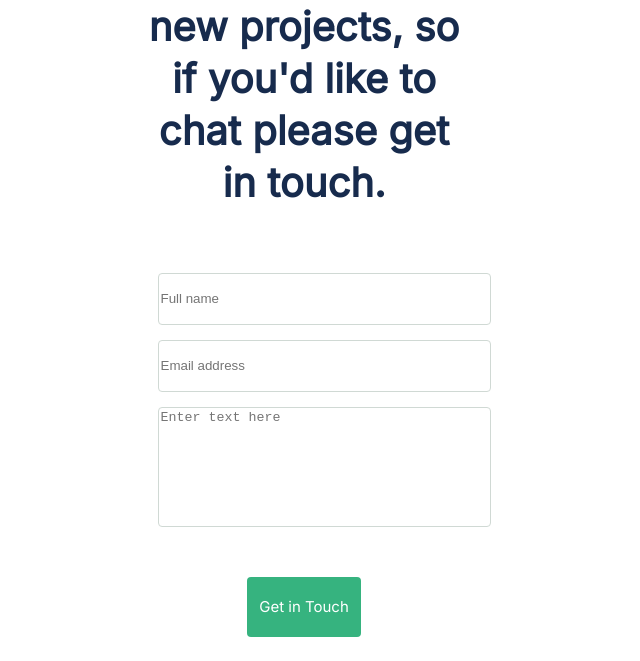
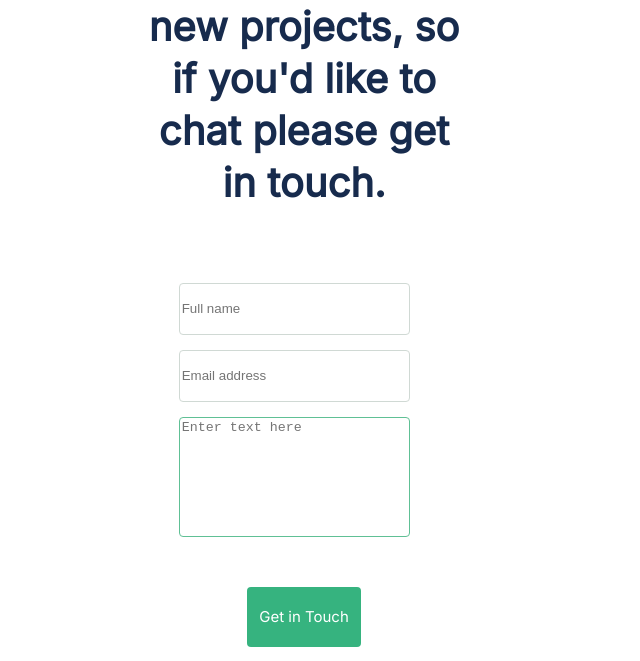
Before and after one commit to keebot-png/personal_portfolio, a website: page index.html in a window 1280 px wide. Shown: the part 6573-7234 px from the top of the page, without its empty margins (319-959 px from the left). Drawn offline with Linux system fonts and the light colour scheme.

Commit message:
ReadMe file update, html corrections and add new form link

```diff
--- a/index.html
+++ b/index.html
@@ -293,16 +293,16 @@
                     in touch.
                 </h2>
             </div>
-            <form action="https://formspree.io/f/xnqrnjgr" class="contact-details" method="post">
+            <form action="https://formspree.io/f/mlevdvkp" class="contact-details" method="post">
                 <ul class="contact-text">
                     <li>
-                        <input type="text" class="contact-10" maxlength="30" placeholder="Full name" required>
+                        <input type="text" name="text" class="contact-10" maxlength="30" placeholder="Full name" required>
                     </li>
                     <li>
-                        <input type="email" class="contact-20" placeholder="Email address" required>
+                        <input type="email" name="email" class="contact-20" placeholder="Email address" required>
                     </li>
                     <li>
-                        <textarea class="contact-30" maxlength="500" placeholder="Enter text here" required></textarea>
+                        <textarea class="contact-30" name="text" maxlength="500" placeholder="Enter text here" required></textarea>
                     </li>
                 </ul>
                 <div class="contact-button-1">
--- a/style.css
+++ b/style.css
@@ -358,11 +358,12 @@ span {
   margin-right: 15px;
 }
 
-.contact-form {
+.contact-footer {
   display: flex;
   flex-direction: column;
   justify-content: center;
-  flex: 1fr 1fr 330px;
+  /* flex: 1fr 1fr 330px; */
+  /* max-width: 300px; */
 }
 
 .contact-head {
@@ -380,6 +381,7 @@ span {
   line-height: 52px;
   text-align: center;
   color: #172b4d;
+  flex-wrap: wrap;
 }
 
 .contact-details {
@@ -387,7 +389,7 @@ span {
   flex-direction: column;
   align-content: center;
   gap: 30px;
-  flex-basis: 327px;
+  min-width: 220px;
   height: 330px;
   margin-top: 15px;
 }
@@ -402,28 +404,28 @@ span {
 
 .contact-10 {
   height: 48px;
-  width: 327px;
+  width: 225px;
   border-radius: 4px;
   border: 1px solid #d0d9d4;
 }
 
 .contact-20 {
   height: 48px;
-  width: 327px;
+  width: 225px;
   border-radius: 4px;
   border: 1px solid #d0d9d4;
 }
 
 .contact-30 {
   height: 114px;
-  width: 327px;
+  width: 225px;
   left: 0;
   right: 0;
   top: 0;
   bottom: 0;
   border-radius: 4px;
   background: #fff;
-  border: 1px solid #d0d9d4;
+  border: 1px solid #60C095
 }
 
 textarea { resize: none; }
```
Also changed, not shown: MIT.md (+17 -6 lines), README.md.
